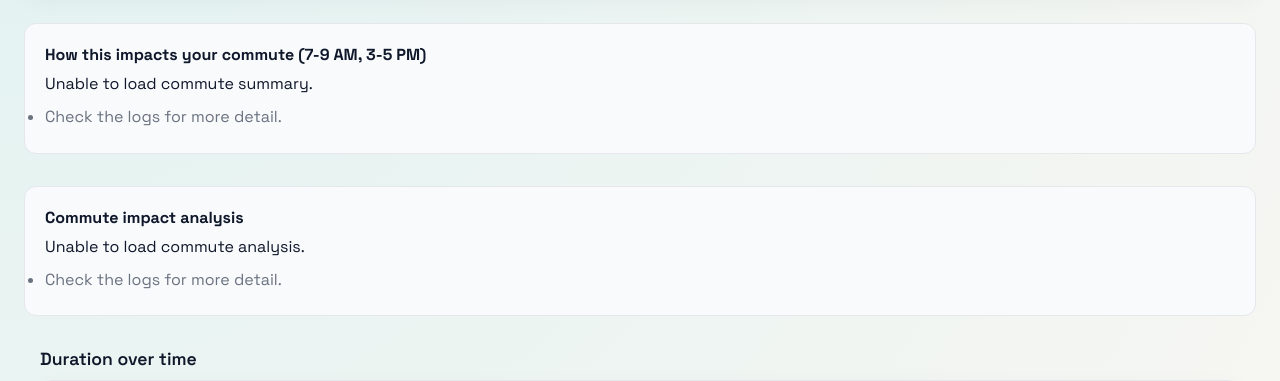
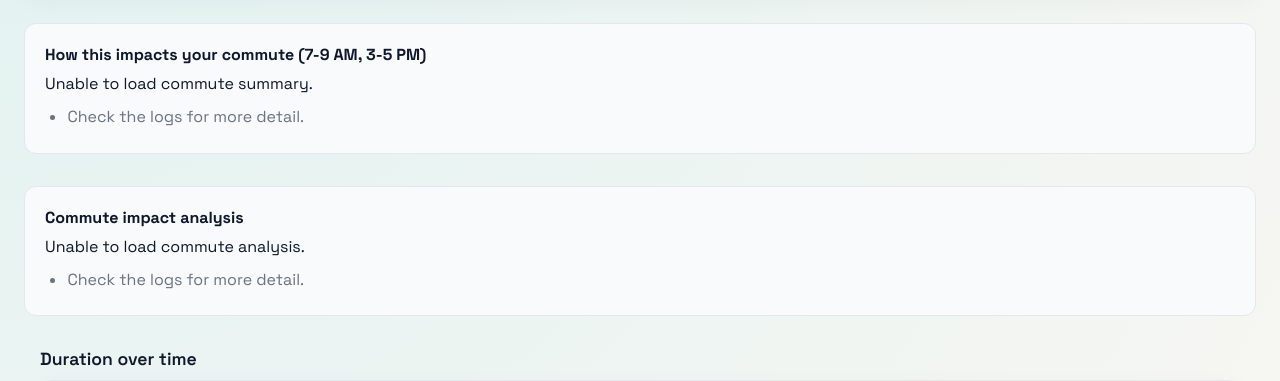
Before and after one commit to GabrielJean/gmap, a Flask app: template src/gmap/templates/route.html in a window 1280 px wide. Shown: the part 273-654 px from the top of the page. Run offline with Flask 3, Linux system fonts and the light colour scheme; the template is opened without the code that fills it, so the values that code supplies are empty; parts of the project's set-up code (start-up, migrations or seed data) failed here and were passed over; some libraries are stand-ins or nearby versions.

Commit message:
Add left padding to explain list for improved layout

```diff
--- a/src/gmap/templates/route.html
+++ b/src/gmap/templates/route.html
@@ -155,6 +155,7 @@
         .explain-list {
             margin-top: 0.75rem;
             color: var(--muted);
+            padding-left: 1.4rem;
         }
 
         .explain-list li {
```
